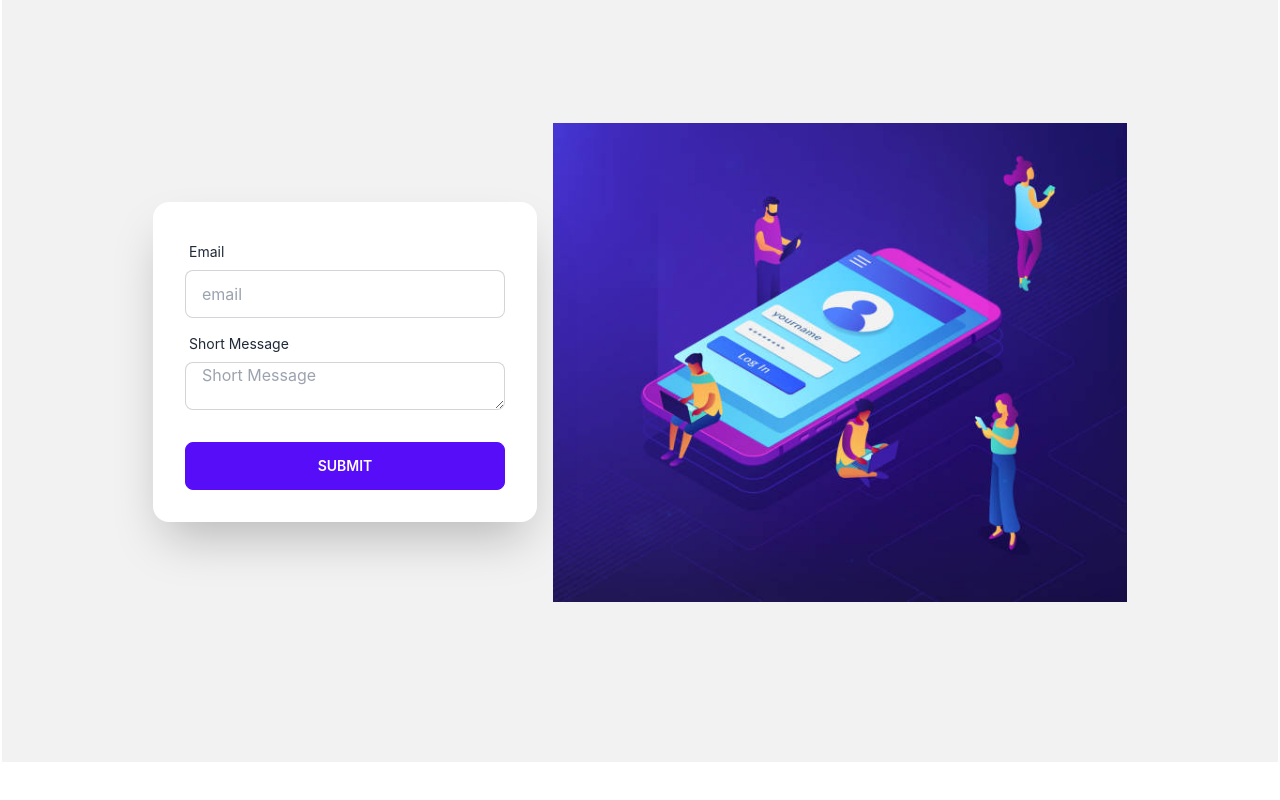
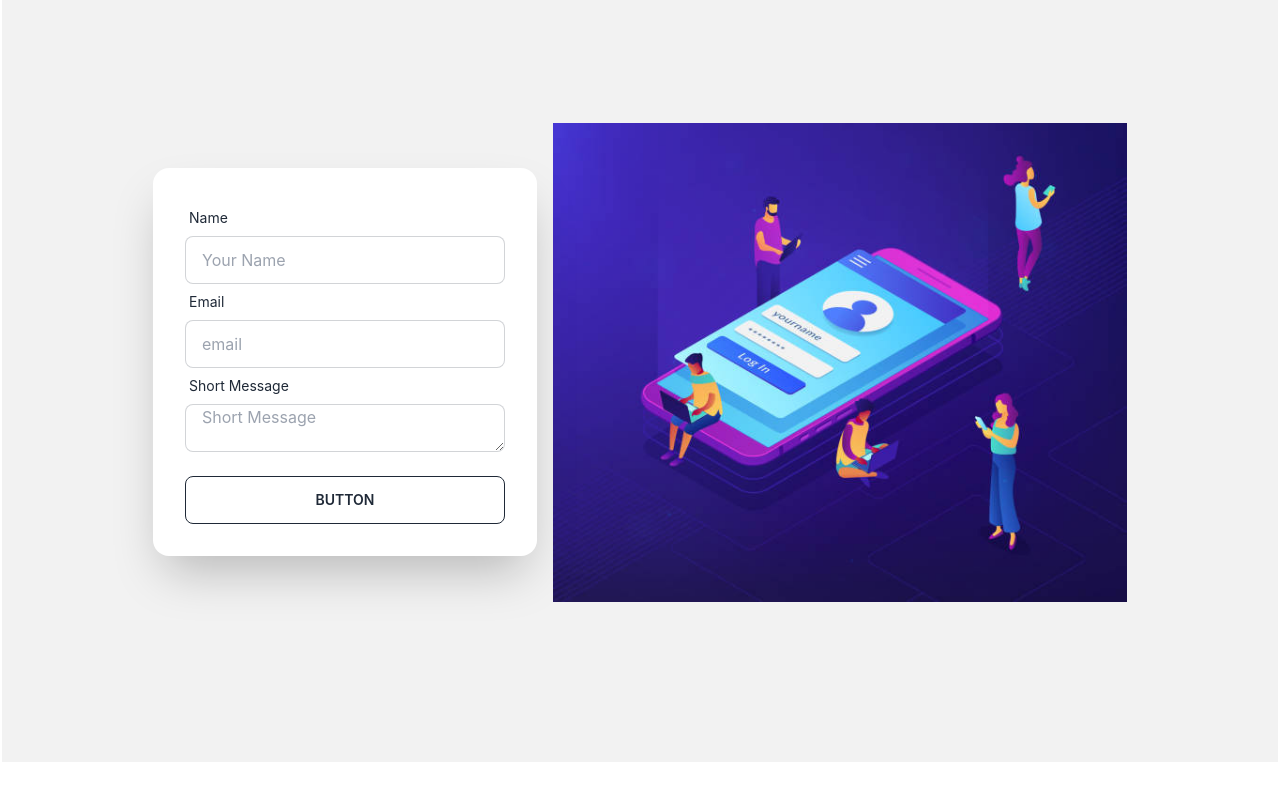
Before and after one commit to pritom48/my-portfolio, a React (Create React App) app: page / in a window 1280 px wide. Shown: the part 2829-3629 px from the top of the page. Built offline with nearby package versions, Linux system fonts and the light colour scheme.

Commit message:
emailadded

```diff
--- a/package.json
+++ b/package.json
@@ -3,10 +3,12 @@
   "version": "0.1.0",
   "private": true,
   "dependencies": {
+    "@emailjs/browser": "^3.6.2",
     "@testing-library/jest-dom": "^5.16.4",
     "@testing-library/react": "^13.3.0",
     "@testing-library/user-event": "^13.5.0",
     "daisyui": "^2.15.2",
+    "emailjs-com": "^3.2.0",
     "react": "^18.1.0",
     "react-dom": "^18.1.0",
     "react-router-dom": "^6.3.0",
--- a/public/index.html
+++ b/public/index.html
@@ -1,14 +1,12 @@
 <!DOCTYPE html>
 <html lang="en">
+
 <head>
   <meta charset="utf-8" />
   <link rel="icon" href="%PUBLIC_URL%/favicon.ico" />
   <meta name="viewport" content="width=device-width, initial-scale=1" />
   <meta name="theme-color" content="#000000" />
-    <meta
-      name="description"
-      content="Web site created using create-react-app"
-    />
+  <meta name="description" content="Web site created using create-react-app" />
   <link rel="apple-touch-icon" href="%PUBLIC_URL%/logo192.png" />
   <!--
       manifest.json provides metadata used when your web app is installed on a
@@ -24,8 +22,9 @@
       work correctly both with client-side routing and a non-root public URL.
       Learn how to configure a non-root public URL by running `npm run build`.
     -->
-    <title>React App</title>
+  <title>Pritom Das</title>
 </head>
+
 <body>
   <noscript>You need to enable JavaScript to run this app.</noscript>
   <div id="root"></div>
@@ -40,4 +39,5 @@
       To create a production bundle, use `npm run build` or `yarn build`.
     -->
 </body>
+
 </html>
--- a/src/Pages/Home/Contact.js
+++ b/src/Pages/Home/Contact.js
@@ -1,7 +1,23 @@
 import React from 'react';
+import { useRef } from 'react';
+import emailjs from '@emailjs/browser';
 import shortMsg from '../../img/shortMsg.jpg'
 
 const Contact = () => {
+
+    const form = useRef();
+
+    const sendEmail = (e) => {
+        e.preventDefault();
+
+        emailjs.sendForm('service_lptx48c', 'template_9ud2vtc', form.current, 'obQeI7HiojdykG-nQ')
+            .then((result) => {
+                console.log(result.text);
+            }, (error) => {
+                console.log(error.text);
+            });
+    };
+
     return (
         <div>
             <h1 className='text-center text-white font-bold text-5xl py-20'>Get in Touch</h1>
@@ -13,21 +29,29 @@ const Contact = () => {
                         </div>
                         <div class="card flex-shrink-0 w-full max-w-sm shadow-2xl bg-base-100">
                             <div class="card-body">
+                                <form ref={form} onSubmit={sendEmail}>
+                                    <div class="form-control">
+                                        <label class="label">
+                                            <span class="label-text">Name</span>
+                                        </label>
+                                        <input type="text" name='name' placeholder="Your Name" class="input input-bordered" />
+                                    </div>
                                     <div class="form-control">
                                         <label class="label">
                                             <span class="label-text">Email</span>
                                         </label>
-                                    <input type="text" placeholder="email" class="input input-bordered" />
+                                        <input type="text" name='email' placeholder="email" class="input input-bordered" />
                                     </div>
                                     <div class="form-control">
                                         <label class="label">
                                             <span class="label-text">Short Message</span>
                                         </label>
-                                    <textarea type="text" placeholder="Short Message" class="input input-bordered" />
+                                        <textarea type="text" name='message' placeholder="Short Message" class="input input-bordered" />
                                     </div>
                                     <div class="form-control mt-6">
-                                    <button class="btn btn-primary">Submit</button>
+                                        <button type='submit' value='send' class="btn btn-outline">Button</button>
                                     </div>
+                                </form>
                             </div>
                         </div>
                     </div>
```
Also changed, not shown: 1 other file (tests, documents, lock files or other folders). Lines whose indentation alone changed are shown as unchanged.
